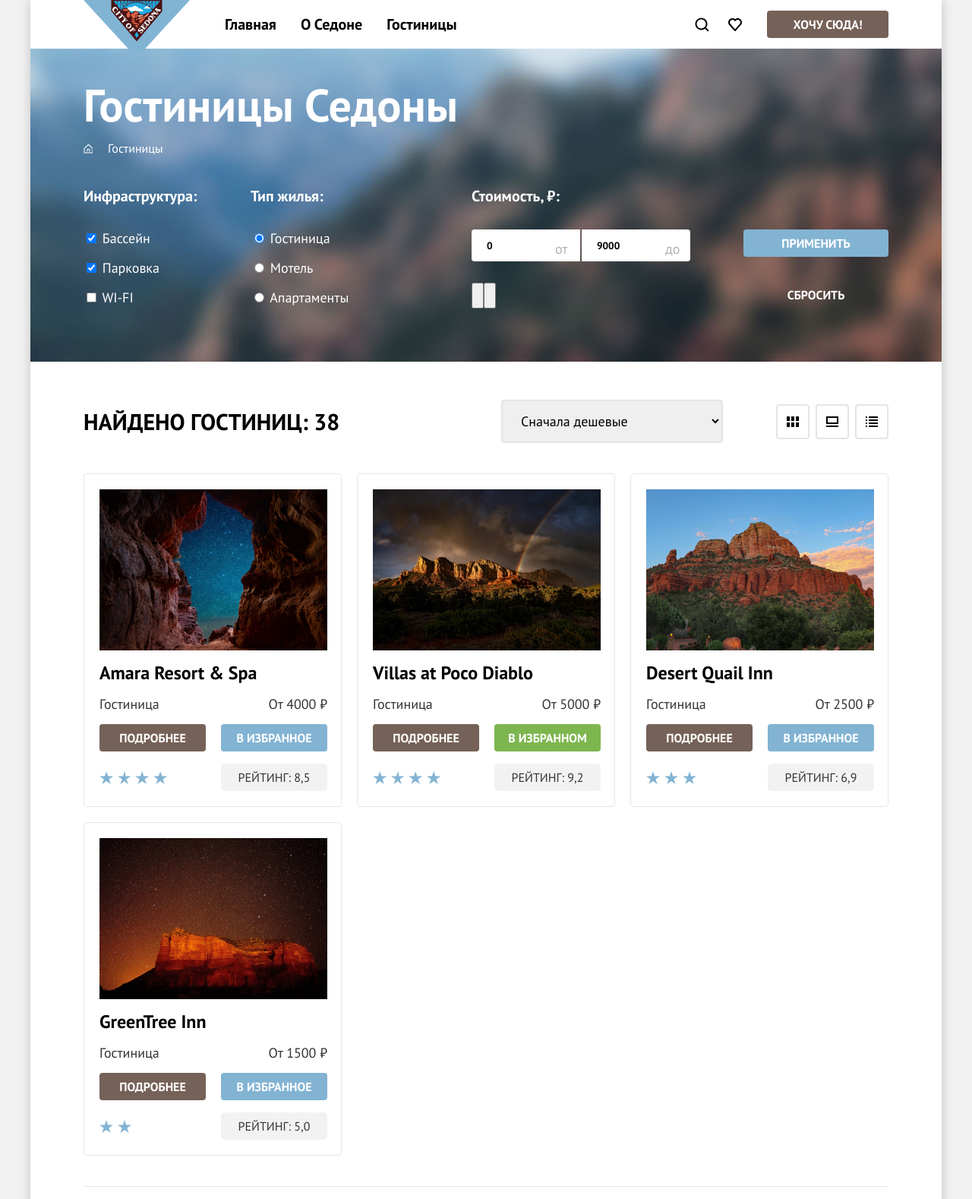
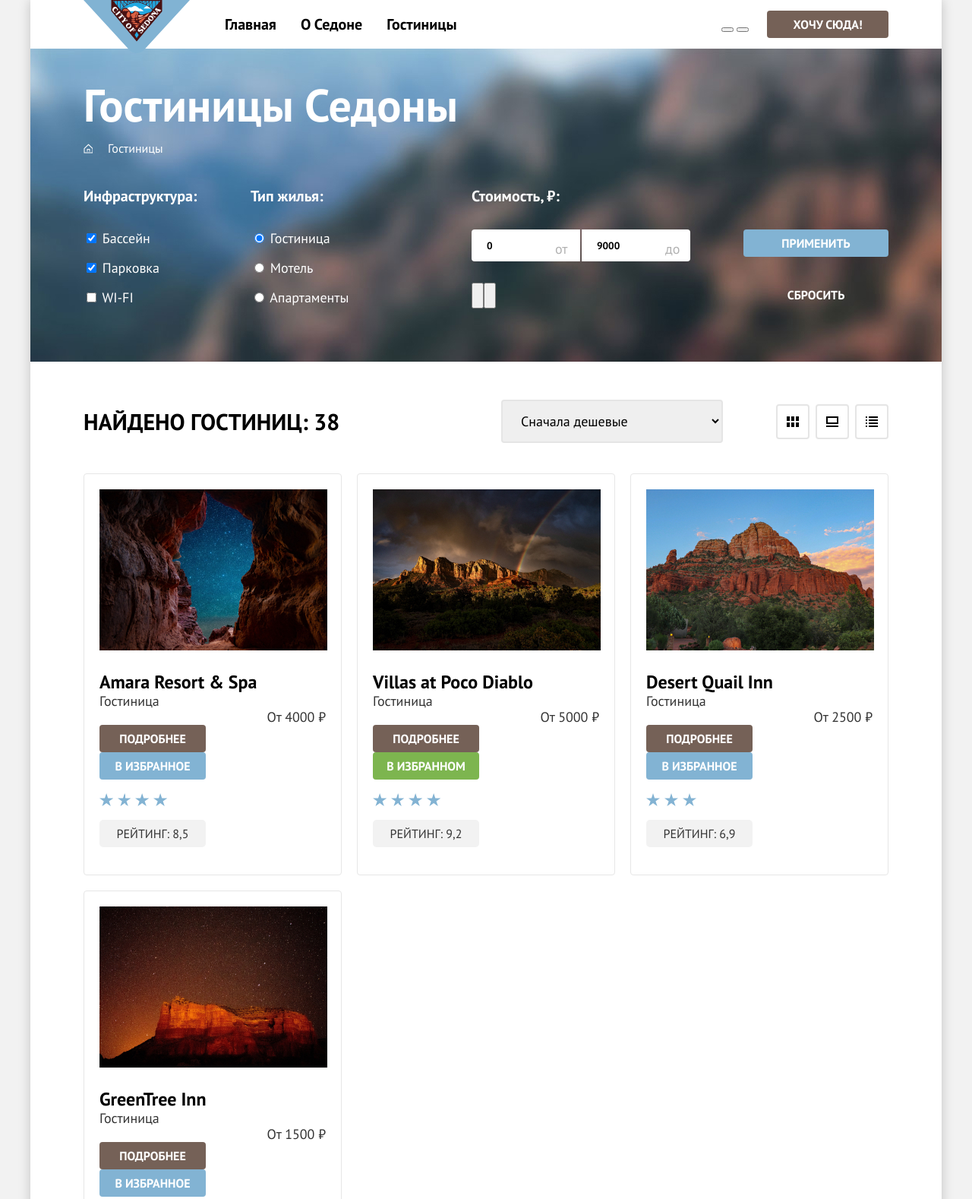
Before and after one commit to htmlacademy-htmlcss/2394671-sedona-38, a plain HTML site: page catalog.html in a window 1280 px wide. Shown: the top 1578 px of the page at 76% size. Drawn offline with Linux system fonts and the light colour scheme.

Commit message:
Revert "Добавляет сетки на гридах"
This reverts commit bfd22a1f470833c127390e4a3bcd565bb73e9fb1.

```diff
--- a/catalog.html
+++ b/catalog.html
@@ -22,11 +22,11 @@
           </li>
         </ul>
         <ul class="navigation-user">
-          <li>
-          <button class="button-search button-nav-user" type="button"><span class="visually-hidden">Поиск</span></button>
+          <li class="navigation-user-item">
+            <button type="button-search"><span class="visually-hidden">Поиск</span></button>
           </li>
-          <li>
-            <button class="button-favorite button-nav-user" type="button"><span class="visually-hidden">Лайк</span></button>
+          <li class="navigation-user-item">
+            <button type="button-favorite"><span class="visually-hidden">Лайк</span></button>
           </li>
         </ul>
         <a class="button button-brown button-nav-size" href="#">Хочу сюда!</a>
@@ -134,7 +134,7 @@
 				</header>
         <ul class="hostel-list">
           <li class="hotel-item">
-            <a class="hotel-item-image-link" href="#"><img class="hotel-item-image" src="images/hotel-images/amara-resort-spa.jpg" alt="видно звездное небо сквозь горы" width="300" height="212"></a>
+            <a href="#"><img src="images/hotel-images/amara-resort-spa.jpg" alt="видно звездное небо сквозь горы" width="300" height="212"></a>
             <a class="hotel-item-link" href="#"><h3 class="hotel-item-title">Amara Resort & Spa</h3></a>
             <p class="hotel-type">Гостиница</p>
             <p class="hotel-price">От 4000 ₽</p>
@@ -146,7 +146,7 @@
             <p class="hotel-rating">Рейтинг: 8,5</p>
           </li>
           <li class="hotel-item">
-            <a class="hotel-item-image-link" href="#"><img class="hotel-item-image" src="images/hotel-images/villas-at-poco-diablo.jpg" alt="Надвигаются тучи над горой" width="300" height="212"></a>
+            <a href="#"><img src="images/hotel-images/villas-at-poco-diablo.jpg" alt="Надвигаются тучи над горой" width="300" height="212"></a>
             <a class="hotel-item-link" href="#"><h3 class="hotel-item-title">Villas at Poco Diablo</h3></a>
             <p class="hotel-type">Гостиница</p>
             <p class="hotel-price">От 5000 ₽</p>
@@ -158,7 +158,7 @@
             <p class="hotel-rating">Рейтинг: 9,2</p>
           </li>
           <li class="hotel-item">
-            <a class="hotel-item-image-link" href="#"><img class="hotel-item-image" src="images/hotel-images/desert-quail-inn.jpg" alt="Высокая степная гора" width="300" height="212"></a>
+            <a href="#"><img src="images/hotel-images/desert-quail-inn.jpg" alt="Высокая степная гора" width="300" height="212"></a>
             <a class="hotel-item-link" href="#" ><h3 class="hotel-item-title">Desert Quail Inn</h3></a>
             <p class="hotel-type">Гостиница</p>
             <p class="hotel-price">От 2500 ₽</p>
@@ -170,7 +170,7 @@
             <p class="hotel-rating">Рейтинг: 6,9</p>
           </li>
           <li class="hotel-item">
-            <a class="hotel-item-image-link" href="#"><img class="hotel-item-image" src="images/hotel-images/greentree-inn.jpg" alt="Гора отсвечивает оранжевым цветом под звездным небом" width="300" height="212"></a>
+            <a href="#"><img src="images/hotel-images/greentree-inn.jpg" alt="Гора отсвечивает оранжевым цветом под звездным небом" width="300" height="212"></a>
             <a class="hotel-item-link" href="#"><h3 class="hotel-item-title">GreenTree Inn</h3></a>
             <p class="hotel-type">Гостиница</p>
             <p class="hotel-price">От 1500 ₽</p>
--- a/styles/styles.css
+++ b/styles/styles.css
@@ -60,30 +60,14 @@ body {
 
 .navigation-user {
   list-style: none;
-  margin: 0;
   margin-right: 20px;
   padding: 0;
   display: flex;
 }
 
-
-.button-nav-user {
-  width: 44px;
-  height: 64px;
-  background-color: #ffffff;
-  border: none;
-  background-repeat: no-repeat;
-  padding: 22px 12px;
-  background-position: center;
-  margin: 0;
-}
-
-.button-favorite {
-  background-image: url("../images/button-favorite.svg");
-}
-
-.button-search {
-  background-image: url("../images/button-search.svg");
+.navigation-user li {
+  min-width: 20px;
+  min-height: 20px;
 }
 
 .main-page-container {
@@ -716,13 +700,13 @@ body {
   margin: 0;
   padding: 0;
   list-style: none;
+  display: flex;
+  flex-wrap: wrap;
+  gap: 20px;
   padding-top: 40px;
   padding-bottom: 40px;
   border-bottom: 1px solid #e6e6e6;
   margin-bottom: 40px;
-  display: grid;
-  grid-template-columns: repeat(3, 340px);
-  gap: 20px;
 }
 
 .hotel-item {
@@ -731,6 +715,8 @@ body {
   width: 340px;
   box-sizing: border-box;
   border-radius: 4px;
+<<<<<<< HEAD
+=======
   display: grid;
   grid-template-columns: 140px 140px;
   grid-template-rows: auto 1fr auto 36px 36px;
@@ -743,18 +729,24 @@ body {
 
 .hotel-item-image {
   vertical-align: bottom;
+>>>>>>> parent of 796a895 (Альтернативная стилизация карточки товаров)
 }
 
 .hotel-item-title {
   font-size: 24px;
   line-height: 28px;
   color: #000000;
+<<<<<<< HEAD
+=======
   margin: 0;
   margin-bottom: auto;
+>>>>>>> parent of 796a895 (Альтернативная стилизация карточки товаров)
 }
 
 .hotel-item-link {
   text-decoration: none;
+<<<<<<< HEAD
+=======
   grid-column: 1 / 3;
 }
 
@@ -765,6 +757,7 @@ body {
 .hotel-price {
   margin: 0;
   justify-self: end;
+>>>>>>> parent of 796a895 (Альтернативная стилизация карточки товаров)
 }
 
 .hotel-rating {
@@ -773,7 +766,6 @@ body {
   text-transform: uppercase;
   background-color: #f2f2f2;
   text-align: center;
-  margin: 0;
   width: 120px;
   padding: 8px 10px;
   border-radius: 5px;
@@ -784,8 +776,6 @@ body {
   background-repeat: space;
   width: 18px;
   height: 17px;
-  margin: 0;
-  align-self: center;
 }
 
 .stars-2 {
```
Also changed, not shown: index.html (+2 -2 lines).
